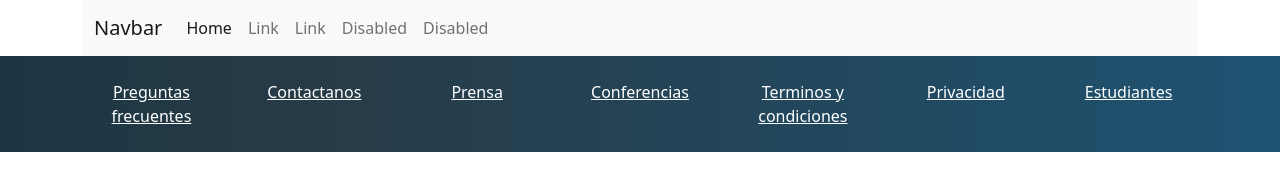
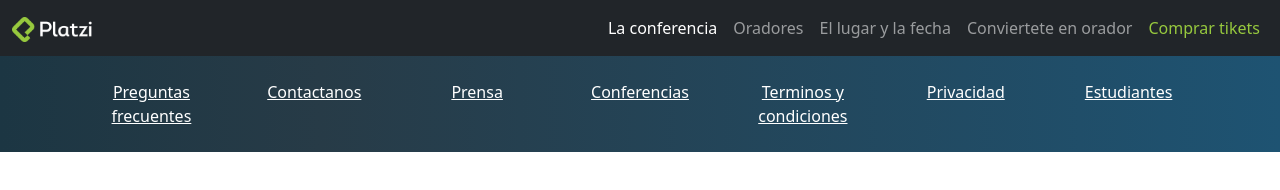
Before and after one commit to Haku31/hyperblog, a plain HTML site: page index.html in a window 1280 px wide. Drawn offline with nearby package versions, Linux system fonts and the light colour scheme.

Commit message:
agregar header avance

```diff
--- a/css/styles.css
+++ b/css/styles.css
@@ -1,3 +1,10 @@
+.text-platzy{
+    color: #97c93e !important;
+}
+
+#header img{
+    width: 80px;
+}
 #footer {
     background: linear-gradient(90deg,#1c3643,#273b47 25%,#1e5372);
 
@@ -6,3 +13,6 @@
 #footer a{
     color: white;
 }
+.collapse navbar-collapse ul{
+    margin-left: auto;
+}
--- a/index.html
+++ b/index.html
@@ -13,29 +13,31 @@
   </head>
   <body>
     <!-- header -->
-    <div class="container">
-        <nav class="navbar navbar-expand-lg navbar-light bg-light">
+    <!-- <div class="container"> -->
+        <nav id="header" class="navbar navbar-expand-lg navbar-dark bg-dark">
             <div class="container-fluid">
-            <a class="navbar-brand" href="#">Navbar</a>
+            <a class="navbar-brand" href="#">
+                <img src="assets/images/platzi-logo.png" alt="platylogo">
+            </a>
             <button class="navbar-toggler" type="button" data-bs-toggle="collapse" data-bs-target="#navbarSupportedContent" aria-controls="navbarSupportedContent" aria-expanded="false" aria-label="Toggle navigation">
                 <span class="navbar-toggler-icon"></span>
             </button>
             <div class="collapse navbar-collapse" id="navbarSupportedContent">
-                <ul class="navbar-nav me-auto mb-2 mb-lg-0">
-                    <li class="nav-item">
-                        <a class="nav-link active" aria-current="page" href="#">Home</a>
+                <ul class="navbar-nav ms-auto">
+                    <li class="nav-item active">
+                        <a class="nav-link active" aria-current="page" href="#">La conferencia</a>
                     </li>
-                    <li class="nav-item">
-                        <a class="nav-link" href="#">Link</a>
+                    <li class="nav-item ">
+                        <a class="nav-link" href="#">Oradores</a>
                     </li>
-                    <li class="nav-item">
-                        <a class="nav-link" href="#">Link</a>
+                    <li class="nav-item active">
+                        <a class="nav-link" href="#">El lugar y la fecha</a>
                     </li>
-                    <li class="nav-item">
-                        <a class="nav-link">Disabled</a>
+                    <li class="nav-item active">
+                        <a class="nav-link">Conviertete en orador</a>
                     </li>
-                    <li class="nav-item">
-                        <a class="nav-link">Disabled</a>
+                    <li class="nav-item ">
+                        <a class="nav-link text-platzy">Comprar tikets</a>
                     </li>
                 </ul>
 
@@ -43,7 +45,7 @@
             </div>
             </div>
         </nav>
-    </div>
+    <!-- </div> -->
     <!-- fin header -->
     <!-- footer -->
     <footer id="footer" class="pb-4 pt-4">
```
